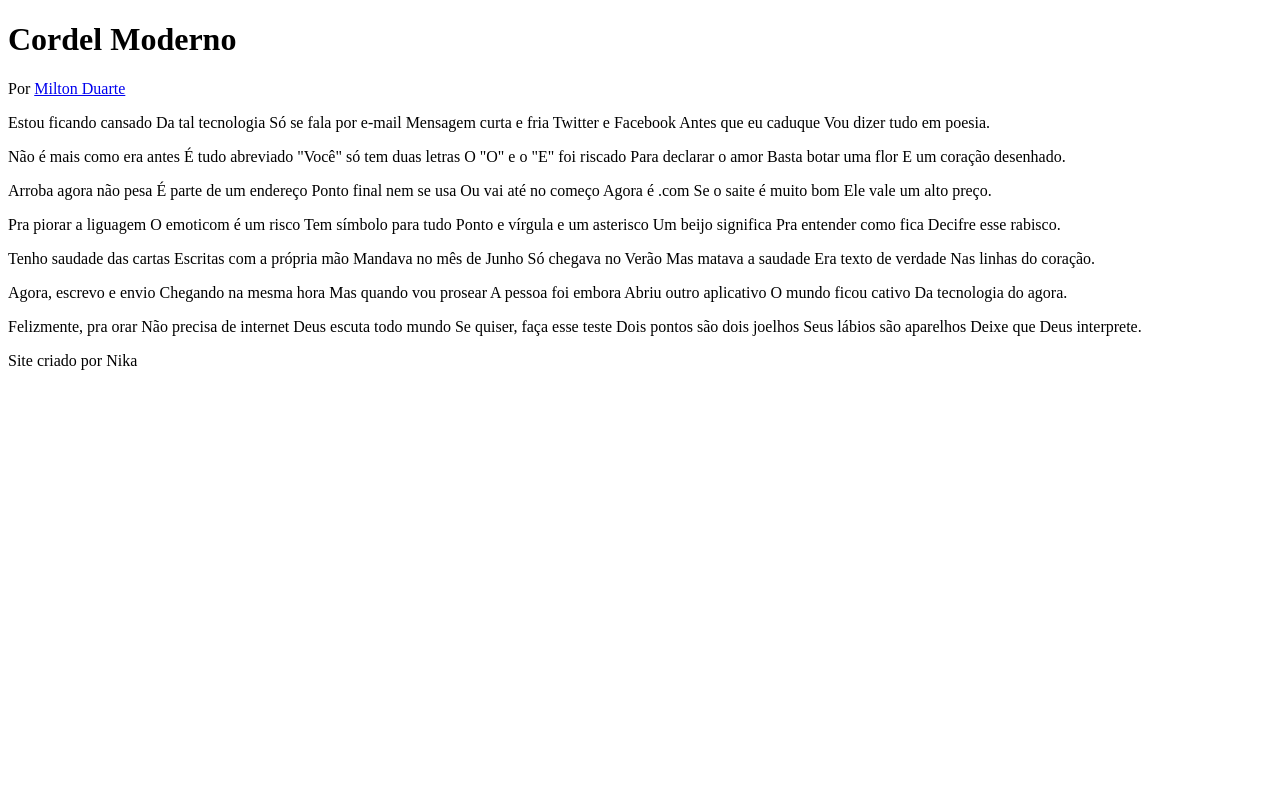
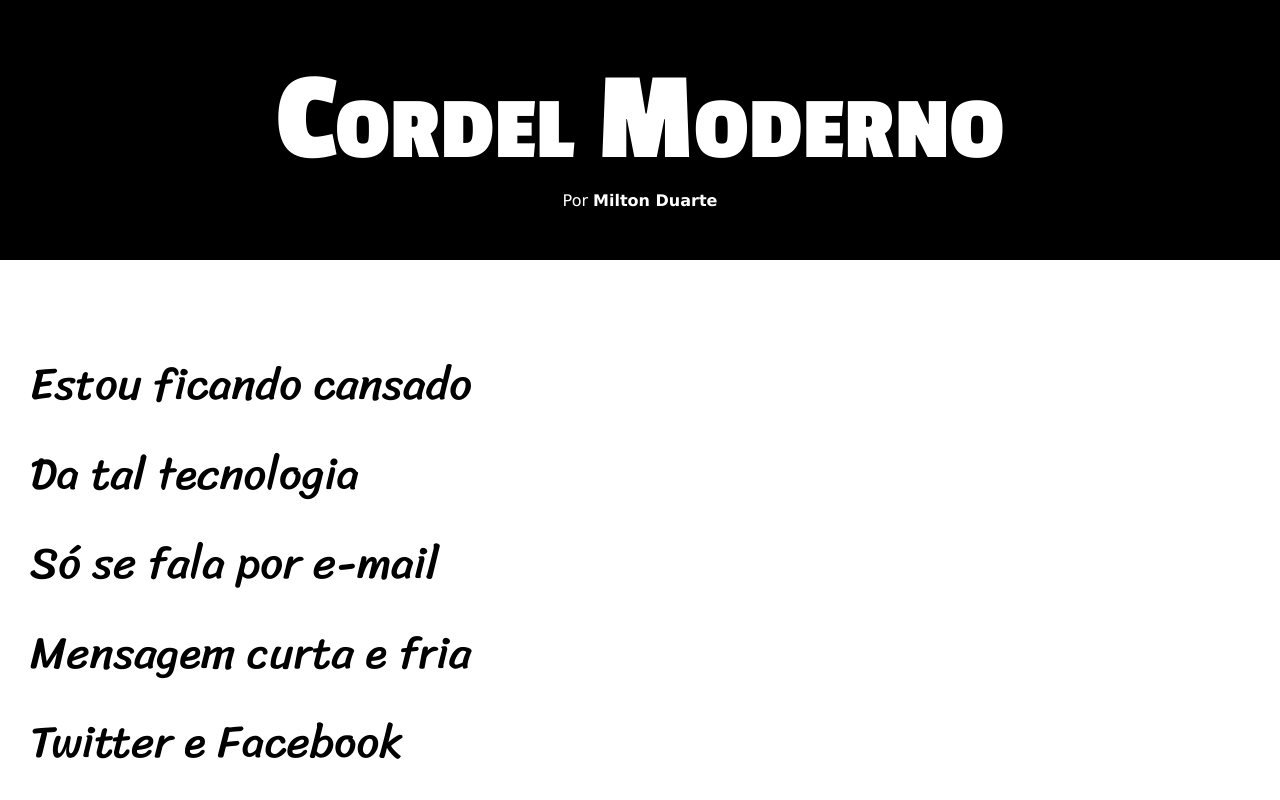
Before and after one commit to 5165456/projeto-cordel, a plain HTML site: page index.html in a window 1280 px wide. Shown: the top 800 px of the page. Drawn offline with Linux system fonts and the light colour scheme.

Commit message:
projeto-cordel completo

```diff
--- a/estilo/style.css
+++ b/estilo/style.css
@@ -1 +1,93 @@
 @charset "UTF-8";
+@import url('https://fonts.googleapis.com/css2?family=Passion+One:wght@400;700;900&display=swap');
+@import url('https://fonts.googleapis.com/css2?family=Sriracha&display=swap');
+:root{
+    --font-padrao: Verdana, Geneva, Tahoma, sans-serif;
+    --font-titulo:'Passion One', cursiva, sans-serif;
+    --font-escrita: 'Sriracha', cursive, sans-serif;
+}
+*{
+    margin: 0px;
+    padding: 0px;
+}
+html, body{
+    height: 100vh;
+    font-family: var(--font-padrao);
+}
+header{
+    background-color: black;
+    color: white;
+    text-align: center;
+}
+header > h1{
+    font-family: var(--font-titulo);
+    font-variant: small-caps;
+    padding-top: 50px;
+    font-size: 10vw;
+}
+header > p{
+    padding-bottom: 50px;
+}
+a{
+    color: white;
+    text-decoration: none;
+    font-weight: bold;
+}
+a:hover{
+    text-decoration: underline;
+}
+section{
+    font-family: var(--font-escrita);
+    font-size: 3.5vw;
+    padding-top: 10vh;
+    padding-bottom: 10vh;
+    padding-left: 30px;
+    line-height: 2em;
+}
+section.normal p{
+    margin-bottom: 2em;
+
+}
+section.imagem{
+    background-color: lightgray;
+    background-size: cover;
+    background-attachment: fixed;
+    color: white;
+}
+section.imagem  p{
+    display: inline-block;
+    background-color: rgba(0, 0, 0, 0.493);
+    width: 42vw;
+    padding: 5px;
+}
+#img1{
+    background-image: url("../imagens/background001.jpg");
+    background-position: center right;
+}
+#img2{
+    background-image: url("../imagens/background002.jpg");
+
+}
+
+
+
+
+
+
+
+
+
+
+
+
+
+
+
+footer{
+    background-color: black;
+    color: white;
+    text-align: center;
+}
+footer > p{
+    padding: 10px;
+}
--- a/index.html
+++ b/index.html
@@ -10,18 +10,18 @@
 <body>
     <header>
         <h1>Cordel Moderno</h1>
-        <p>Por <a href=" https://www.recantodasletras.com.br/poesias/3186743">Milton Duarte</a></p>
+        <p>Por <a href=" https://www.recantodasletras.com.br/poesias/3186743" target="_blank">Milton Duarte</a></p>
     </header>
 
     <section class="normal">
         <p>
-            Estou ficando cansado
-            Da tal tecnologia
-            Só se fala por e-mail
-            Mensagem curta e fria
-            Twitter e Facebook
-            Antes que eu caduque
-            Vou dizer tudo em poesia.
+            Estou ficando cansado <br>
+            Da tal tecnologia <br>
+            Só se fala por e-mail <br>
+            Mensagem curta e fria <br>
+            Twitter e Facebook <br>
+            Antes que eu caduque <br>
+            Vou dizer tudo em poesia. <br>
         </p>
     </section>
 
@@ -29,13 +29,13 @@
 
     <section class="imagem" id="img1">
         <p>
-            Não é mais como era antes
-            É tudo abreviado
-            "Você" só tem duas letras
-            O "O" e o "E" foi riscado
-            Para declarar o amor
-            Basta botar uma flor
-            E um coração desenhado.
+            Não é mais como era antes <br>
+            É tudo abreviado <br>
+            "Você" só tem duas letras <br>
+            O "O" e o "E" foi riscado <br>
+            Para declarar o amor <br>
+            Basta botar uma flor <br>
+            E um coração desenhado. <br>
         </p>
     </section>
 
@@ -43,22 +43,22 @@
 
     <section class="normal">
         <p>
-            Arroba agora não pesa
-            É parte de um endereço
-            Ponto final nem se usa
-            Ou vai até no começo
-            Agora é .com
-            Se o saite é muito bom
-            Ele vale um alto preço.
+            Arroba agora não pesa <br>
+            É parte de um endereço <br>
+            Ponto final nem se usa <br>
+            Ou vai até no começo <br>
+            Agora é .com <br>
+            Se o saite é muito bom <br>
+            Ele vale um alto preço. <br>
         </p>
         <p>
-            Pra piorar a liguagem
-            O emoticom é um risco
-            Tem símbolo para tudo
-            Ponto e vírgula e um asterisco
-            Um beijo significa
-            Pra entender como fica
-            Decifre esse rabisco.
+            Pra piorar a liguagem <br>
+            O emoticom é um risco <br>
+            Tem símbolo para tudo <br>
+            Ponto e vírgula e um asterisco <br>
+            Um beijo significa <br>
+            Pra entender como fica <br>
+            Decifre esse rabisco. <br>
         </p>
     </section>
 
@@ -66,13 +66,13 @@
 
     <section class="imagem" id="img2">
         <p>
-            Tenho saudade das cartas
-            Escritas com a própria mão
-            Mandava no mês de Junho
-            Só chegava no Verão
-            Mas matava a saudade
-            Era texto de verdade
-            Nas linhas do coração.
+            Tenho saudade das cartas <br>
+            Escritas com a própria mão <br>
+            Mandava no mês de Junho <br>
+            Só chegava no Verão <br>
+            Mas matava a saudade <br>
+            Era texto de verdade <br>
+            Nas linhas do coração. <br>
         </p>
     </section>
 
@@ -80,26 +80,26 @@
 
     <section class="normal">
         <p>
-            Agora, escrevo e envio
-            Chegando na mesma hora
-            Mas quando vou prosear
-            A pessoa foi embora
-            Abriu outro aplicativo
-            O mundo ficou cativo
-            Da tecnologia do agora.
+            Agora, escrevo e envio <br>
+            Chegando na mesma hora <br>
+            Mas quando vou prosear <br>
+            A pessoa foi embora <br>
+            Abriu outro aplicativo <br>
+            O mundo ficou cativo <br>
+            Da tecnologia do agora. <br>
         </p>
         <p>
-            Felizmente, pra orar
-            Não precisa de internet
-            Deus escuta todo mundo
-            Se quiser, faça esse teste
-            Dois pontos são dois joelhos
-            Seus lábios são aparelhos
-            Deixe que Deus interprete.
+            Felizmente, pra orar <br>
+            Não precisa de internet <br>
+            Deus escuta todo mundo <br>
+            Se quiser, faça esse teste <br>
+            Dois pontos são dois joelhos <br>
+            Seus lábios são aparelhos <br>
+            Deixe que Deus interprete. <br>
         </p>
     </section>
     <footer>
-        <p>Site criado por Nika</p>
+        <p>Site criado por <strong>Nika</strong></p>
     </footer>
 </body>
 </html>
```
